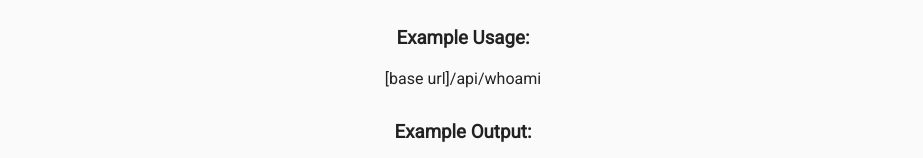
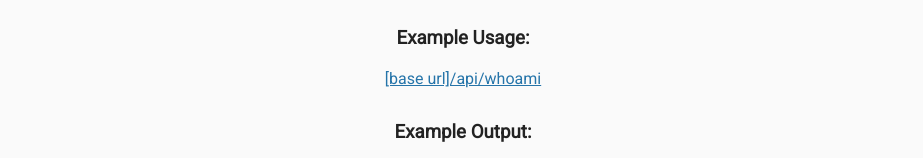
Before and after one commit to snao/FCC-request-header-parser, a website: page views/index.html in a window 1280 px wide. Shown: the part 183-341 px from the top of the page, without its empty margins (177-1100 px from the left). Drawn offline with Linux system fonts and the light colour scheme; files that its build step writes are made by us from their sources.

Commit message:
Updated hyperlink!

```diff
--- a/views/index.html
+++ b/views/index.html
@@ -17,7 +17,7 @@
 
         <h3>Example Usage:</h3>
         <p>
-          [base url]/api/whoami
+          <a href="https://fir-respect.glitch.me/api/whoami">[base url]/api/whoami</a>
         </p>
 
         <h3>Example Output:</h3>
```
